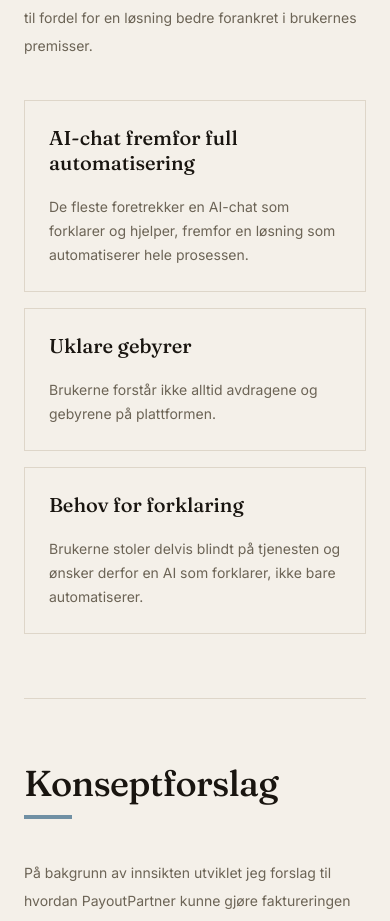
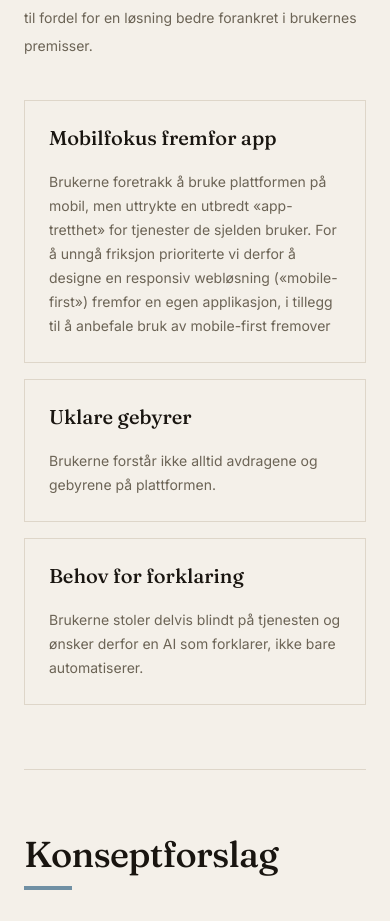
Before and after one commit to selmabk4/portfolio, a React (Vite) app: page /prosjekter/payoutpartner in a window 390 px wide. Shown: the part 3863-4784 px from the top of the page. Built offline with nearby package versions, Linux system fonts and the light colour scheme.

Commit message:
Update findings to emphasize mobile-first web design

```diff
--- a/client/components/ProjectDetail.tsx
+++ b/client/components/ProjectDetail.tsx
@@ -635,10 +635,10 @@ export default function ProjectDetail({ project }: { project: ProjectDetailData
               <div className="mt-10 grid gap-4 sm:grid-cols-3">
                 <article className="border border-border bg-background p-6 sm:p-8">
                   <p className="font-serif text-xl font-medium leading-tight break-normal text-foreground sm:text-2xl">
-                    AI-chat fremfor full automatisering
+                    Mobilfokus fremfor app
                   </p>
                   <p className="mt-5 text-sm leading-6 text-muted-foreground">
-                    De fleste foretrekker en AI-chat som forklarer og hjelper, fremfor en løsning som automatiserer hele prosessen.
+                    Brukerne foretrakk å bruke plattformen på mobil, men uttrykte en utbredt «app-tretthet» for tjenester de sjelden bruker. For å unngå friksjon prioriterte vi derfor å designe en responsiv webløsning («mobile-first») fremfor en egen applikasjon, i tillegg til å anbefale bruk av mobile-first fremover
                   </p>
                 </article>
                 <article className="border border-border bg-background p-6 sm:p-8">
```
